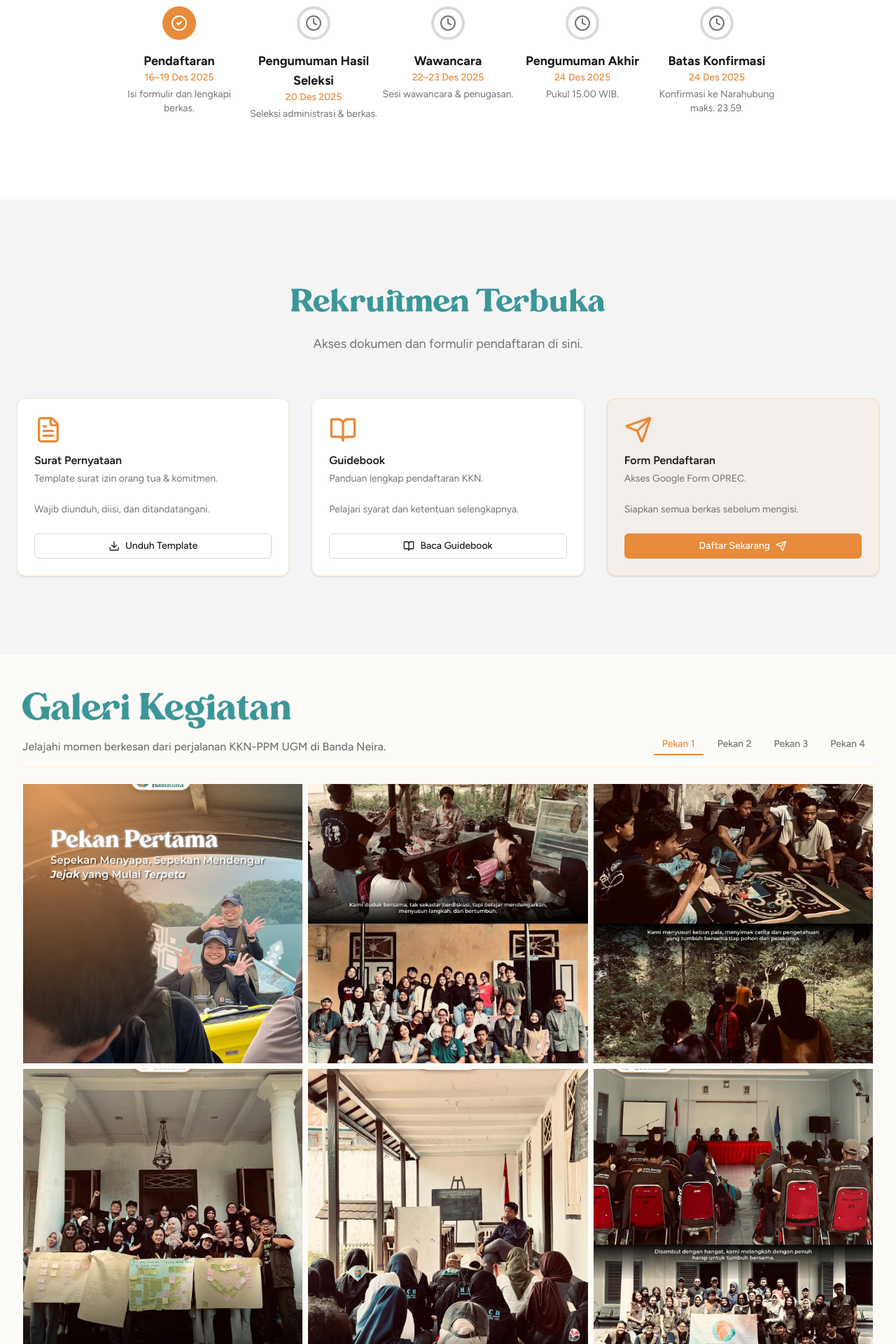
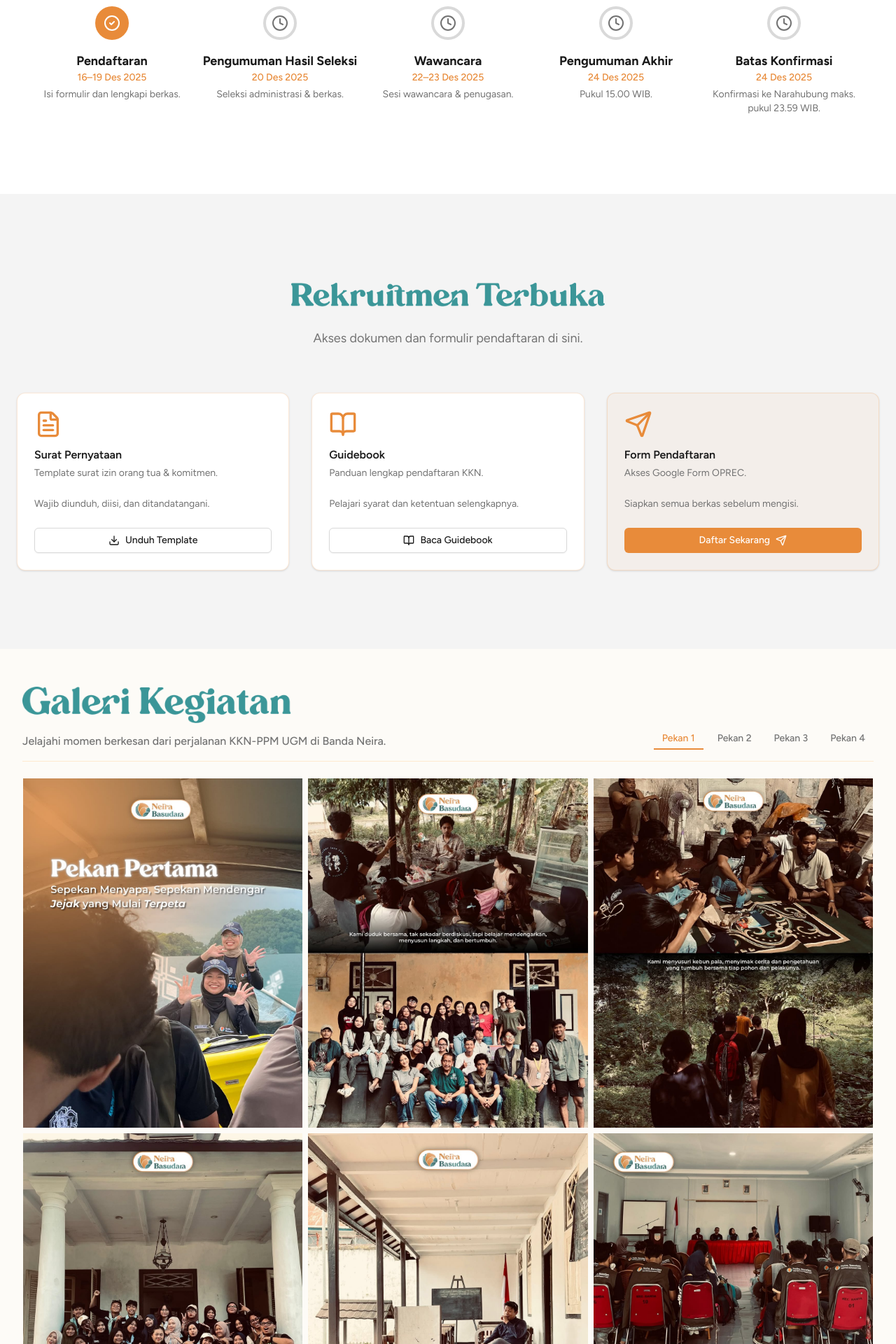
Before and after one commit to alfseptyan/KKN-NeiraBasudara, a Next.js app: page / in a window 1280 px wide. Shown: the part 3580-5500 px from the top of the page at 70% size. Built offline with nearby package versions, Linux system fonts and the light colour scheme.

Commit message:
feat: Add new Timeline and Gallery components.

```diff
--- a/components/gallery.tsx
+++ b/components/gallery.tsx
@@ -106,7 +106,7 @@ export function Gallery() {
                     <div
                         key={`${activeTab}-${idx}`}
                         className={cn(
-                            "relative group overflow-hidden bg-gray-100 aspect-square",
+                            "relative group overflow-hidden bg-gray-100 aspect-[4/5]",
                             activeTab === "Pekan 4"
                                 ? "w-[calc(33.33%-6px)] md:w-[calc(25%-6px)]"
                                 : "w-[calc(33.33%-6px)] md:w-[calc(33.33%-6px)]"
--- a/components/timeline.tsx
+++ b/components/timeline.tsx
@@ -6,7 +6,7 @@ const timelineEvents = [
   { date: "20 Des 2025", title: "Pengumuman Hasil Seleksi", status: "upcoming", desc: "Seleksi administrasi & berkas." },
   { date: "22–23 Des 2025", title: "Wawancara", status: "upcoming", desc: "Sesi wawancara & penugasan." },
   { date: "24 Des 2025", title: "Pengumuman Akhir", status: "upcoming", desc: "Pukul 15.00 WIB." },
-  { date: "24 Des 2025", title: "Batas Konfirmasi", status: "upcoming", desc: "Konfirmasi ke Narahubung maks. 23.59." },
+  { date: "24 Des 2025", title: "Batas Konfirmasi", status: "upcoming", desc: "Konfirmasi ke Narahubung maks. pukul 23.59 WIB." },
 ];
 
 export function Timeline() {
@@ -42,7 +42,7 @@ export function Timeline() {
             <div className="absolute top-6 left-0 right-0 h-1 bg-muted-foreground/20 -z-10 mx-10 rounded-full" />
 
             {timelineEvents.map((event, idx) => (
-                <div key={idx} className="flex flex-col items-center text-center space-y-4 w-48 relative">
+                <div key={idx} className="flex flex-col items-center text-center space-y-4 w-60 relative">
                     <div className={`h-12 w-12 rounded-full flex items-center justify-center border-4 ${idx === 0 ? "bg-primary border-primary/20 text-white" : "bg-background border-muted text-muted-foreground"}`}>
                         {idx === 0 ? <CheckCircle2 className="h-6 w-6" /> : <Clock className="h-6 w-6" />}
                     </div>
```
